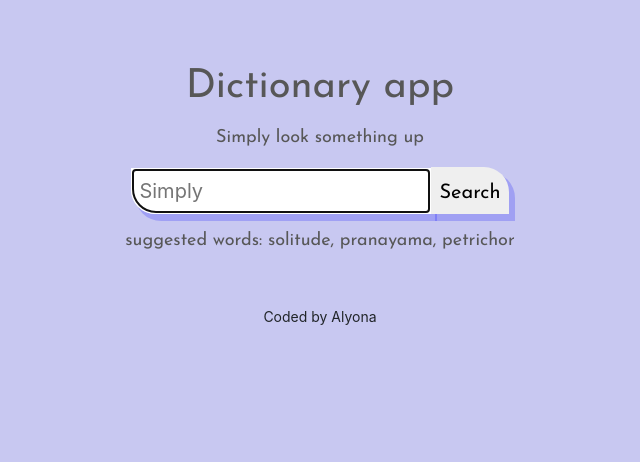
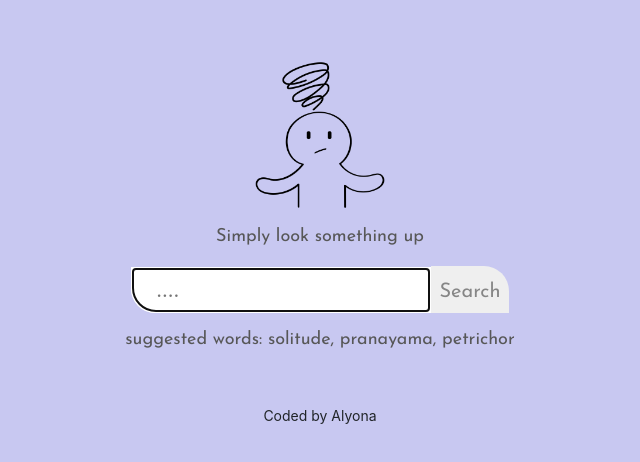
Before and after one commit to georginskaya/React-Dictionary, a React (Create React App) app: page / in a window 1280 px wide. Shown: the top 462 px of the page, without its empty margins (320-960 px from the left). Built offline with nearby package versions, Linux system fonts and the light colour scheme; no server answers.

Commit message:
img added

```diff
--- a/src/App.css
+++ b/src/App.css
@@ -7,7 +7,11 @@ body{
 
 }
 
-
+.logo{
+  width: 150px;
+  margin: 0 auto;
+  display: block;
+}
 
 
 
--- a/src/App.js
+++ b/src/App.js
@@ -1,7 +1,7 @@
 
 import './App.css';
 import Dictionary from './Dictionary';
-// import becreative from './becreative.png';
+import becreative from './confused.png';
 
 function App() {
   return (
@@ -9,15 +9,16 @@ function App() {
 
     <div className="container mainApp">
       <header className="App-header">
- <h1>Dictionary app</h1>
- <p class="simply">Simply look something up</p>
+        <img className="logo" src={becreative} />
+ {/* <h1>Dictionary app</h1> */}
+
 
 
       </header>
 
       <main>
 
-        <Dictionary />
+        <Dictionary defaultKeyword="yoga"/>
 
 
 
--- a/src/Dictionary.css
+++ b/src/Dictionary.css
@@ -2,6 +2,8 @@ form {
 margin: 0 auto;
 
 font-size: 20px;
+
+
 
 
 }
@@ -9,10 +11,13 @@ font-size: 20px;
     border: none;
     border-top-right-radius: 25px;
     padding: 8px;
-        box-shadow: 5px 6px 0px 1px rgba(0, 0, 255, .2);
+     color: #868686;
 font-family: 'Josefin Sans', sans-serif;
 padding-top: 11px;
 padding-bottom: 6px;
+
+
+
 }
 
 .Dictionary section {
@@ -22,8 +27,9 @@ display: block;
     border-bottom-left-radius: 25px;
     margin: 0 auto;
      box-shadow: 5px 6px 0px 1px rgba(0 0 255 /10%);
-     max-width: 60%;
+     max-width: 76%;
      margin-bottom: 30px;
+
 }
 
 /* .input-section{
@@ -41,7 +47,7 @@ display: block;
     /* width: 80%; */
     border-bottom-left-radius: 25px;
         padding: 8px;
-        box-shadow: 5px 6px 0px 1px rgba(0, 0, 255, .2);
+
 
 
       }
--- a/src/Dictionary.js
+++ b/src/Dictionary.js
@@ -4,40 +4,58 @@ import "./Dictionary.css";
 import Results from "./Results.js";
 
 
-export default function Dictionary (){
-    let [keyWord, setKeyword] = useState(" ");
+export default function Dictionary (props){
+    let [keyWord, setKeyword] = useState(props.defaultKeyword);
     let [results, setResults] = useState(null);
+    let [loaded, setLoaded] = useState(false);
 function handleResponse(response){
 setResults(response.data[0]);
 
 }
+function submitSearch(event){
+      let apiUrl =`https://api.dictionaryapi.dev/api/v2/entries/en/${keyWord}`;
+axios.get(apiUrl).then(handleResponse);
+}
+
+    function handleSubmit(event) {
+    event.preventDefault();
+    submitSearch ();
 
 
-    function submitSearch (event) {
-    event.preventDefault();
-
-
-    let apiUrl =`https://api.dictionaryapi.dev/api/v2/entries/en/${keyWord}`;
-axios.get(apiUrl).then(handleResponse);
 }
 function handelKeywordChange(event){
     setKeyword(event.target.value);
 }
 
+function load() {
+    setLoaded(true);
+    submitSearch();
+}
+
+if(loaded){
+
     return (<div className="Dictionary">
+      <p className="simply">Simply look something up</p>
        <div class="form-inline">
            <div class="flex">
-    <form className="input-section" onSubmit={submitSearch}>
-<input type="search" placeholder="Simply" autoFocus={true}  onChange={handelKeywordChange}/>
+    <form className="input-section" onSubmit={handleSubmit}>
+<input type="search" placeholder="   ...." autoFocus={true}  onChange={handelKeywordChange}/>
 <button class="buttonSearch">Search</button>
 
     </form>
-    </div>
+
     </div>
     <p className="simply">suggested words: solitude, pranayama, petrichor</p>
+    </div>
+
 
 
     <Results results={results} />
 
-    </div>)
+    </div>
+
+    );
+}else{
+    load();
 }
+}
--- /dev/null
+++ b/src/Results.css
@@ -0,0 +1,3 @@
+.Results{
+    margin-top: 25px;
+}
--- a/src/Results.js
+++ b/src/Results.js
@@ -1,6 +1,7 @@
 import React from "react";
 import Phonetic from "./Phonetic";
 import Meaning from "./Meaning";
+import "./Results.css";
 
 
 
```
Also changed, not shown: src/confused.png (added).
